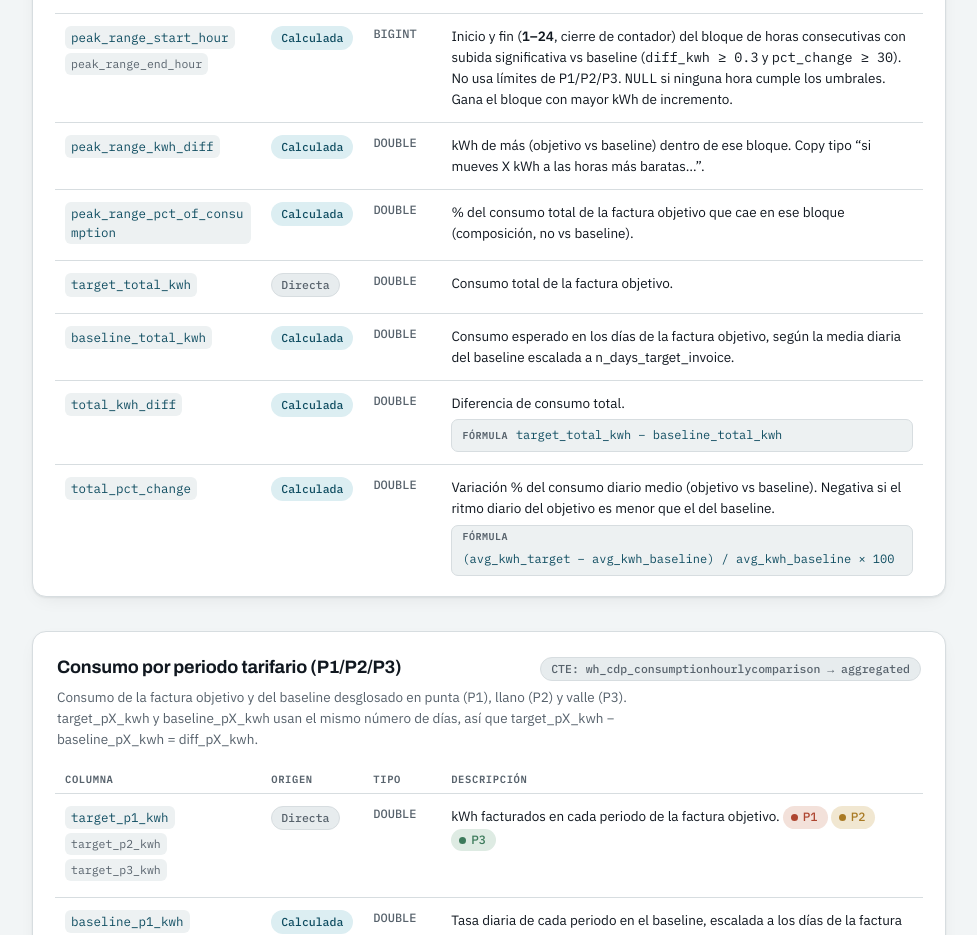
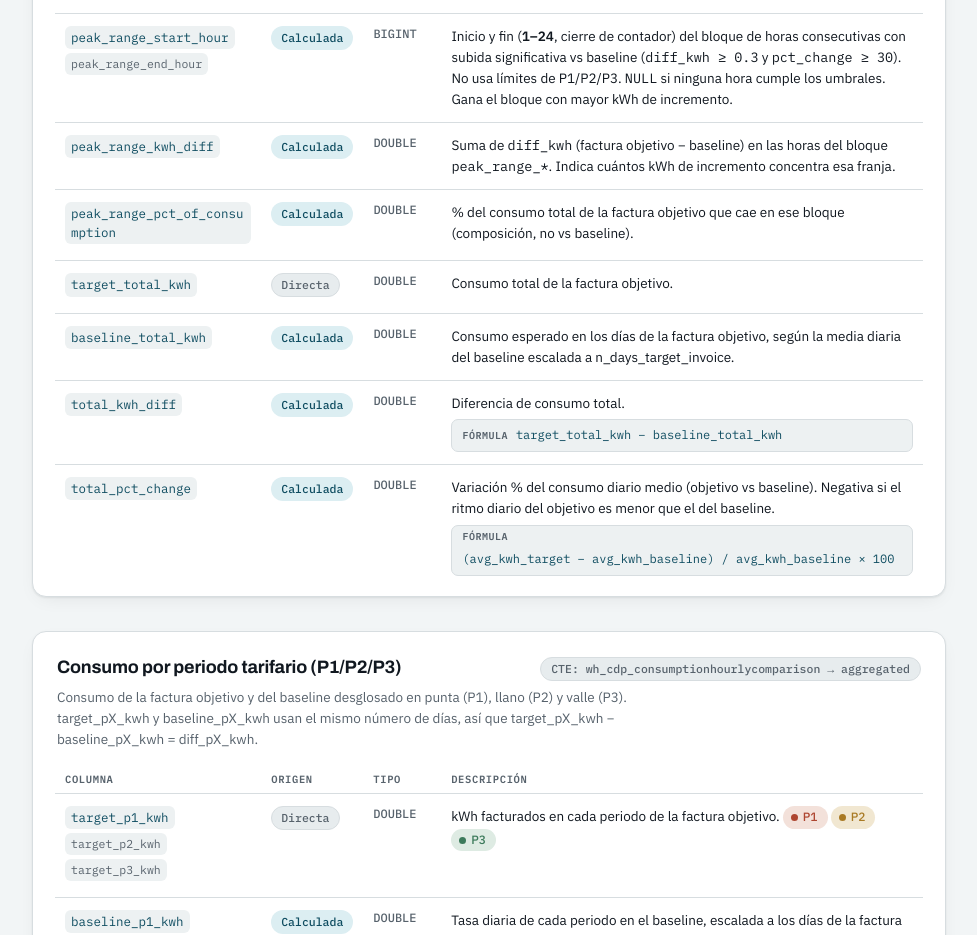
Before and after one commit to luismirallescrespo/cdp-docs, a plain HTML site: page index.html in a window 1280 px wide. Shown: the part 3360-4295 px from the top of the page, without its empty margins (284-1261 px from the left). Drawn offline with Linux system fonts and the light colour scheme.

Commit message:
docs: remove remaining marketing copy from peak_range_kwh_diff

```diff
--- a/index.html
+++ b/index.html
@@ -603,7 +603,7 @@ const DATA = [
     { names:["has_significant_consumption_change"], calc:1, type:"BOOLEAN", desc:"<p>Si al menos una hora del día supera los dos umbrales de aumento.</p>", formula:"diff_kwh ≥ 0.3 kWh/h/día Y pct_change ≥ 30%" },
     { names:["n_hours_significant_increase"], calc:1, type:"BIGINT", desc:"<p>Número de horas del día que superan esos umbrales.</p>" },
     { names:["peak_range_start_hour","peak_range_end_hour"], calc:1, type:"BIGINT", desc:"<p>Inicio y fin (<strong>1–24</strong>, cierre de contador) del bloque de horas consecutivas con subida significativa vs baseline (<code>diff_kwh ≥ 0.3</code> y <code>pct_change ≥ 30</code>). No usa límites de P1/P2/P3. <code>NULL</code> si ninguna hora cumple los umbrales. Gana el bloque con mayor kWh de incremento.</p>" },
-    { names:["peak_range_kwh_diff"], calc:1, type:"DOUBLE", desc:"<p>kWh de más (objetivo vs baseline) dentro de ese bloque. Copy tipo “si mueves X kWh a las horas más baratas…”.</p>" },
+    { names:["peak_range_kwh_diff"], calc:1, type:"DOUBLE", desc:"<p>Suma de <code>diff_kwh</code> (factura objetivo − baseline) en las horas del bloque <code>peak_range_*</code>. Indica cuántos kWh de incremento concentra esa franja.</p>" },
     { names:["peak_range_pct_of_consumption"], calc:1, type:"DOUBLE", desc:"<p>% del consumo total de la factura objetivo que cae en ese bloque (composición, no vs baseline).</p>" },
     { names:["target_total_kwh"], calc:0, type:"DOUBLE", desc:"<p>Consumo total de la factura objetivo.</p>" },
     { names:["baseline_total_kwh"], calc:1, type:"DOUBLE", desc:"<p>Consumo esperado en los días de la factura objetivo, según la media diaria del baseline escalada a n_days_target_invoice.</p>" },
```
